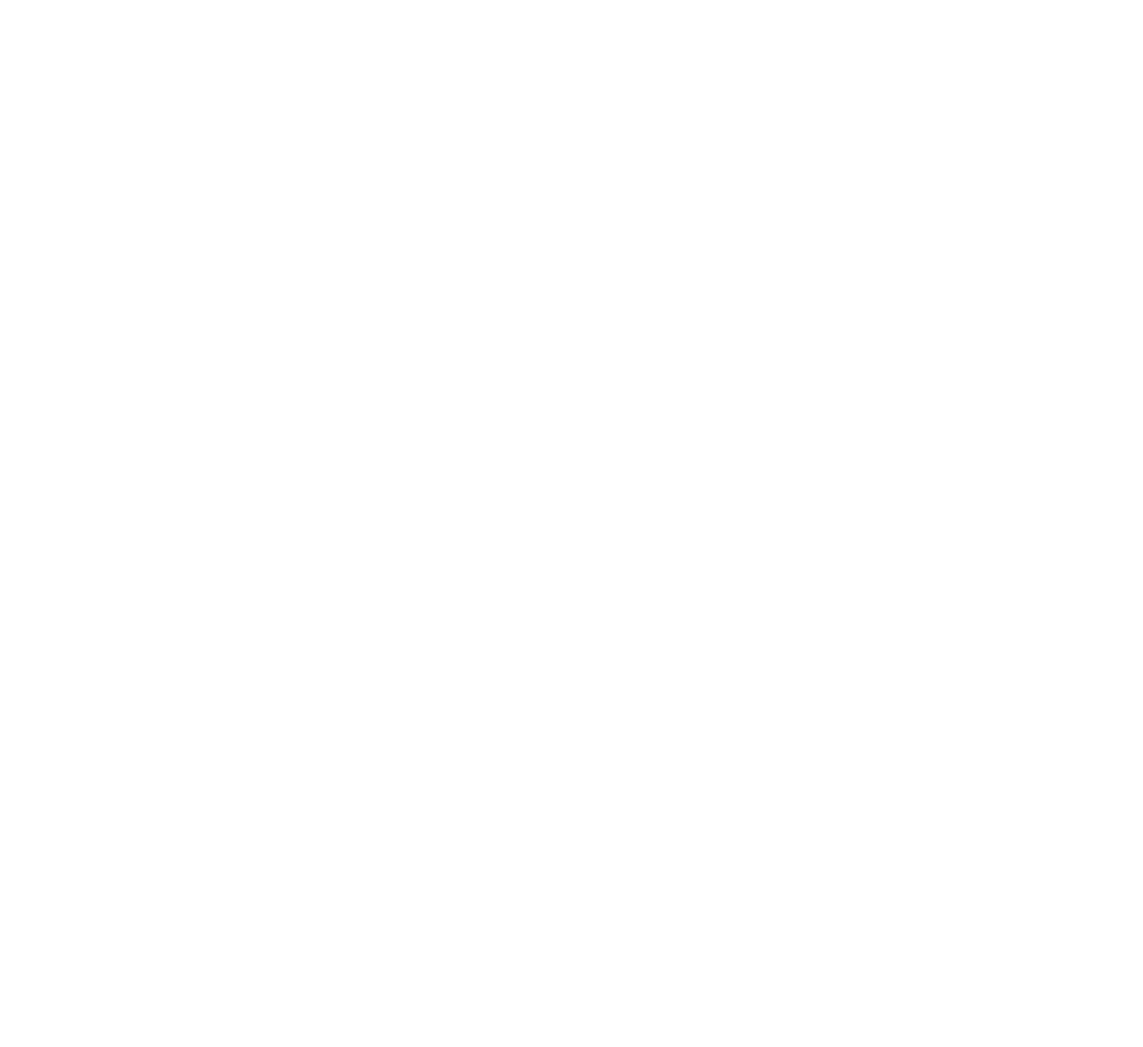
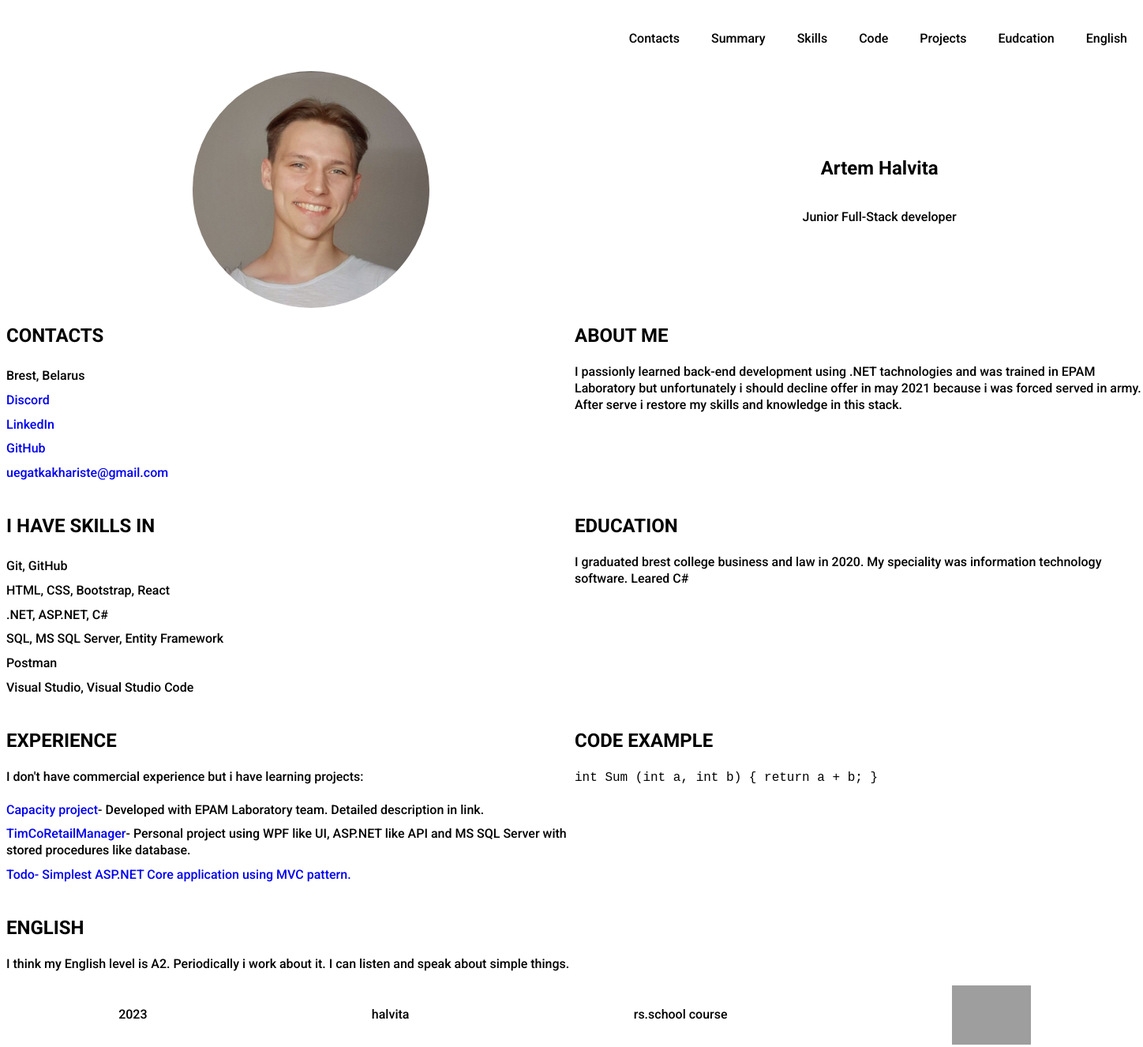
Before and after one commit to halvita/rsschool-cv, a plain HTML site: page index.html in a window 1280 px wide. Shown: the whole page at 79% size, 1448 px wide, since content can reach past the window. Before the commit the page ends 800 px from the top, so only its background shows below. Drawn offline with Linux system fonts and the light colour scheme; grey boxes are pictures that could not be loaded.

Commit message:
feat: add basic page layout

```diff
--- a/index.html
+++ b/index.html
@@ -3,8 +3,94 @@
 <head>
     <meta charset="UTF-8">
     <meta name="viewport" content="width=device-width, initial-scale=1.0">
-    <title>Document</title>
+    <link href="https://fonts.googleapis.com/css2?family=Roboto:wght@100;300;500;700&display=swap" rel="stylesheet">
+    <link rel="stylesheet" href="style.css">
+    <title>CV</title>
 </head>
 <body>
+    <div class="container">
+        <header class="header">
+            <nav class="nav">
+                    <ul class="nav-list">
+                    <li class="nav-item"><a href="#" class="nav-link">Contacts</a></li>
+                    <li class="nav-item"><a href="#" class="nav-link">Summary</a></li>
+                    <li class="nav-item"><a href="#" class="nav-link">Skills</a></li>
+                    <li class="nav-item"><a href="#" class="nav-link">Code</a></li>
+                    <li class="nav-item"><a href="#" class="nav-link">Projects</a></li>
+                    <li class="nav-item"><a href="#" class="nav-link">Eudcation</a></li>
+                    <li class="nav-item"><a href="#" class="nav-link">English</a></li>
+                </ul>
+            </nav>
+        </header>
+        <main class="main-container">
+            <section class="section-profile">
+                <img src="photo.jpg" alt="Photo" class="section-profile-photo">
+                <div class="section-profile-main-title">
+                    <h1 class="section-profile-title">Artem Halvita</h1>
+                    <p class="section-profile-subtitle">Junior Full-Stack developer</p>
+                </div>
+            </section>
+            <section class="section">
+                <h2 class="section-title">Contacts</h2>
+                <ul class="section-list">
+                    <li class="section-item">Brest, Belarus</li>
+                    <li class="section-item"><a href="https://discord.com/users/336161316576296961" class="section-item-link">Discord</a></li>
+                    <li class="section-item"><a href="https://www.linkedin.com/in/halvita/" class="section-item-link">LinkedIn</a></li>
+                    <li class="section-item"><a href="github.com/halvita" class="section-item-link">GitHub</a></li>
+                    <li class="section-item"><a href="mailto:uegatkakhariste@gmail.com" class="section-item-link">uegatkakhariste@gmail.com</a></li>
+                </ul>
+            </section>
+            <section class="section">
+                <h2 class="section-title">About me</h2>
+                <p>I passionly learned back-end development using .NET tachnologies and was trained in EPAM Laboratory but unfortunately i should decline offer in may 2021 because i was forced served in army. After serve i restore my skills and knowledge in this stack.</p>
+            </section>
+            <section class="section">
+                <h2 class="section-title">I have skills in</h2>
+                <ul class="section-list">
+                    <li class="section-item">Git, GitHub</li>
+                    <li class="section-item">HTML, CSS, Bootstrap, React</li>
+                    <li class="section-item">.NET, ASP.NET, C#</li>
+                    <li class="section-item">SQL, MS SQL Server, Entity Framework</li>
+                    <li class="section-item">Postman</li>
+                    <li class="section-item">Visual Studio, Visual Studio Code</li>
+                </ul>
+            </section>
+            <section class="section">
+                <h2 class="section-title">Education</h2>
+                <p>I graduated brest college business and law in 2020. My speciality was information technology software. Leared C#</p>
+            </section>
+            <section class="section">
+                <h2 class="section-title">Experience</h2>
+                <p>I don't have commercial experience but i have learning projects:</p>
+                <ul class="section-list">
+                    <li class="section-item"><a href="https://github.com/epambrest/capacity" class="section-item-link">Capacity project</a>- Developed with EPAM Laboratory team. Detailed description in link.</li>
+                    <li class="section-item"><a href="https://github.com/halvita/TimCoRetailManager" class="section-item-link">TimCoRetailManager</a>- Personal project using WPF like UI, ASP.NET like API and MS SQL Server with stored procedures like database.</li>
+                    <li class="section-item"><a href="https://github.com/halvita/AspNetCoreTodo" class="section-item-link">Todo- Simplest ASP.NET Core application using MVC pattern.</a></li>
+                </ul>
+
+
+
+
+                    </p>
+            </section>
+            <section class="section">
+                <h2 class="section-title">Code example</h2>
+                <code>int Sum (int a, int b)
+                    {
+                        return a + b;
+                    }</code>
+            </section>
+            <section class="section">
+                <h2 class="section-title">English</h2>
+                <p>I think my English level is A2. Periodically i work about it. I can listen and speak about simple things.</p>
+            </section>
+        </main>
+        <footer class="footer-container">
+            <p class="footer-item">2023</p>
+            <a href="github.com/halvita" class="footer-item footer-item-link">halvita</a>
+            <a href="https://rs.school/js/" class="footer-item footer-item-link">rs.school course</a>
+            <img src="https://rs.school/images/rs_school_js.svg" alt="Logo" class="footer-item footer-item-logo">
+        </footer>
+    </div>
 </body>
 </html>
--- a/style.css
+++ b/style.css
@@ -0,0 +1,102 @@
+* {
+    box-sizing: border-box;
+}
+
+body {
+    display: flex;
+    flex-direction: column;
+    justify-content: space-between;
+
+    font-family: 'Roboto';
+    font-size: 16px;
+    line-height: 1.3;
+}
+
+.container {
+    width: 1440px;
+    margin: 0 auto;
+}
+
+.nav-list {
+    display: flex;
+    justify-content: flex-end;
+    align-items: center;
+
+    list-style: none;
+}
+
+.nav-link {
+    padding: 0 20px;
+    line-height: 50px;
+
+    text-decoration: none;
+
+    color: black;
+}
+
+.main-container {
+    display: flex;
+    flex-wrap: wrap;
+}
+
+.section-profile {
+    display: flex;
+    justify-content: space-around;
+    align-items: center;
+
+    width: 100%;
+
+    /* border: solid 1px red; */
+}
+
+.section-profile-photo {
+    width: 300px;
+    height: 300px;
+    border-radius: 50%;
+}
+
+.section-profile-main-title {
+    display: flex;
+    flex-direction: column;
+    align-items: center;
+}
+
+.section {
+    width: 50%;
+
+    /* border: solid 1px red; */
+}
+
+.section-title {
+    text-transform: uppercase;
+}
+
+.section-list {
+    padding: 0;
+
+    list-style: none;
+}
+
+.section-item {
+    padding: 5px 0;
+}
+
+.section-item-link {
+    text-decoration: none;
+}
+
+.footer-container {
+    display: flex;
+    justify-content: space-around;
+    align-items: center;
+}
+
+.footer-item-link {
+    text-decoration: none;
+
+    color: black;
+}
+
+.footer-item-logo {
+    width: 100px;
+}
```
Also changed, not shown: photo.jpg (added).
